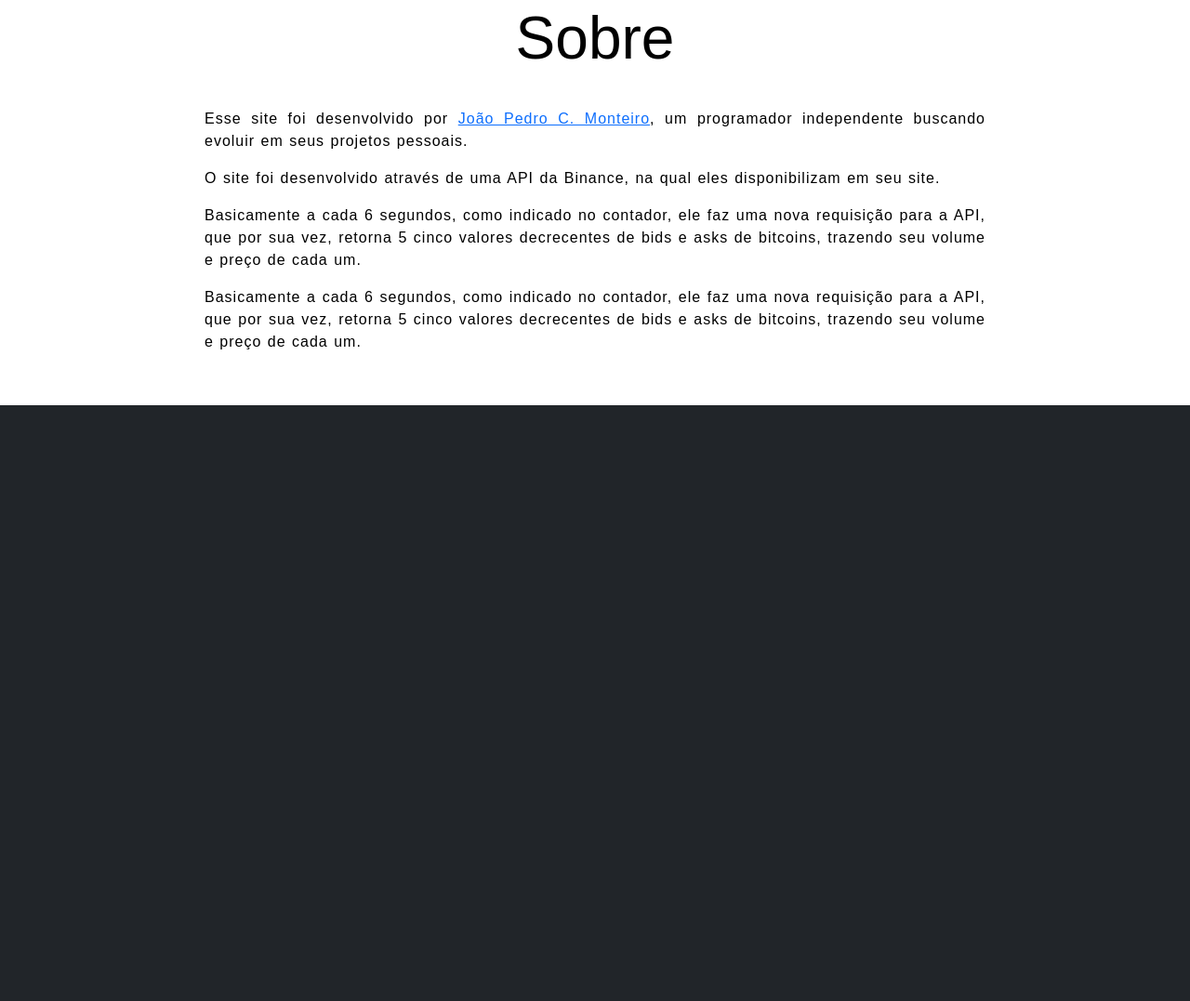
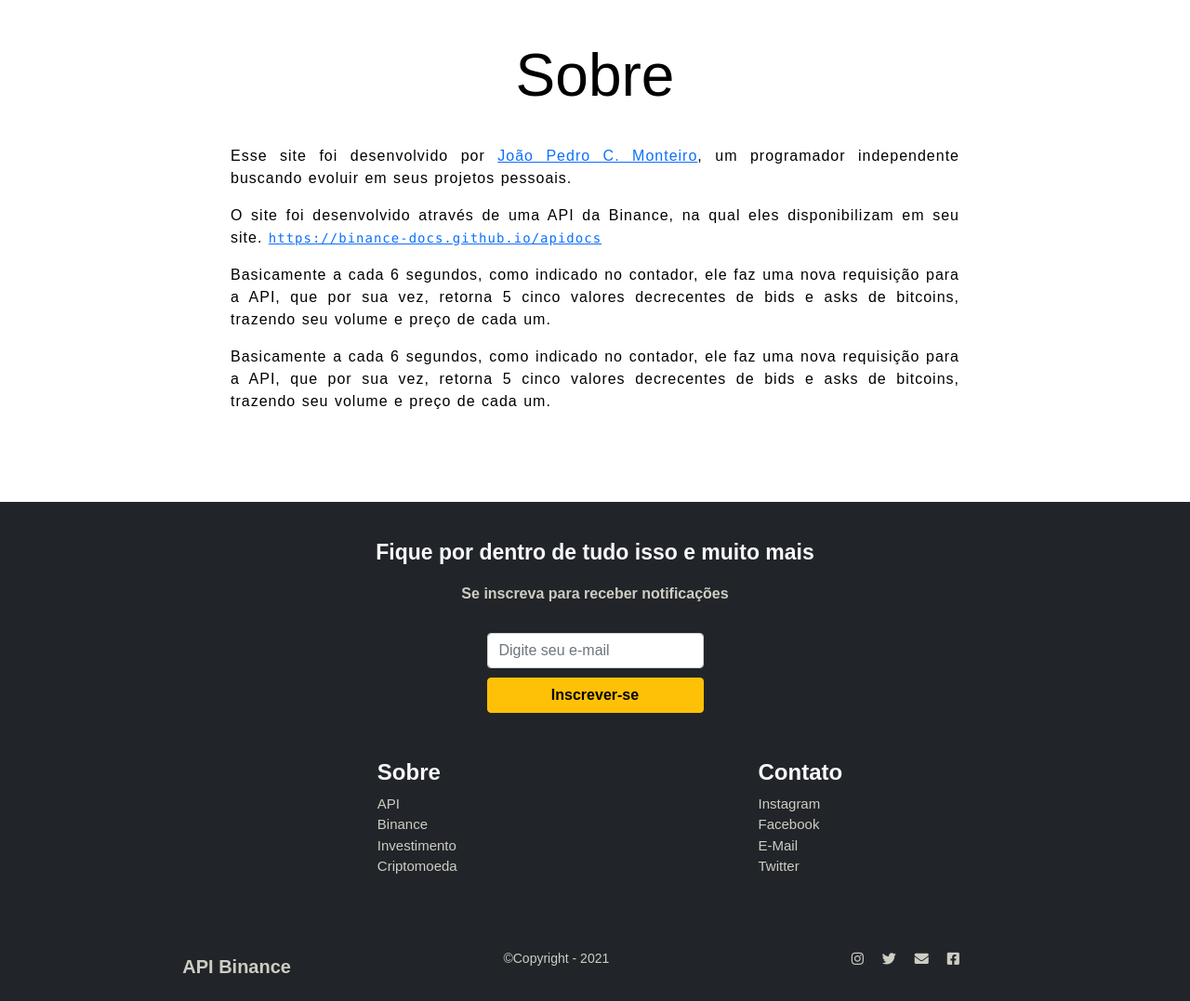
Before and after one commit to Joao-Pedro15/api-binance, a website: page public/index.html in a window 1280 px wide. Shown: the part 724-1801 px from the top of the page at 93% size. Before the commit the page ends 1160 px from the top, so only its background shows below. Drawn offline with nearby package versions, Linux system fonts and the light colour scheme; no server answers.

Commit message:
Finalizando estilização

```diff
--- a/public/css/style.css
+++ b/public/css/style.css
@@ -60,6 +60,29 @@ header{
    font-weight: 600;
 }
 
+.nav-link:hover{
+   color: goldenrod;
+}
+
+.nav-link::after{
+   content: '';
+   position: absolute;
+   left: -1px;
+   bottom: 0px;
+   width: 0%;
+   background: goldenrod;
+   height: 1px;
+   transform: scale(0, 1);
+   transition: transform .3s ease-in-out;
+}
+
+.nav-link:hover::after{
+   background: goldenrod;
+   width: 100% ;
+   transform: scale(1, 1);
+}
+
+
 main{
    position: relative;
    top: 60px;
@@ -71,7 +94,7 @@ main{
    margin-top: 100px;
    background: white;
    color: black;
-   padding: 40px;
+   padding: 80px;
    width: 100%;
    display: flex;
    align-items: center;
@@ -91,3 +114,88 @@ main{
 table{
    box-shadow: 1px 4px 12px #333;
 }
+
+footer{
+   width: 100%;
+   padding: 17px 04px;
+   margin-top: 120px;
+   margin-bottom: 10px;
+}
+
+.form, .info{
+   display: flex;
+   flex-direction: column;
+   align-items: center;
+   justify-content: space-evenly;
+}
+
+.form p{
+   font-size: 23px;
+   font-weight: 700;
+}
+
+.form small{
+   font-size: 16px;
+   font-weight: 600;
+   color: #cdcdc3;
+}
+
+form{
+   margin-top: 30px;
+   display: flex;
+   flex-direction: column;
+   gap: 10px;
+}
+
+.info{
+   flex-direction: row;
+   margin-top: 50px;
+}
+
+.info h5{
+   font-size: 24px;
+   font-weight: 800;
+}
+
+.info li{
+   list-style: none;
+   align-items: flex-start;
+   font-size: 15px;
+   color: #cdcdc3;
+}
+
+.end{
+   width: 100%;
+   display: flex;
+   flex-direction: row;
+   justify-content: space-around;
+   align-items: center;
+   position: relative;
+   bottom: -10px;
+   margin-top: 50px;
+   color: #cdcdc3;
+}
+
+.end p{
+   font-size: 14px;
+}
+
+.midias{
+   width: 200px;
+}
+
+.end .logo{
+   font-size: 20px;
+   font-weight: 600;
+}
+
+.midias ul{
+   display: flex;
+   flex-direction: row;
+   gap: 20px;
+   list-style: none;
+}
+
+.midias i{
+   font-size: 15px;
+}
--- a/public/index.html
+++ b/public/index.html
@@ -5,6 +5,7 @@
     <meta http-equiv="X-UA-Compatible" content="IE=edge">
     <meta name="viewport" content="width=device-width, initial-scale=1.0">
     <link href="https://cdn.jsdelivr.net/npm/bootstrap@5.1.3/dist/css/bootstrap.min.css" rel="stylesheet" integrity="sha384-1BmE4kWBq78iYhFldvKuhfTAU6auU8tT94WrHftjDbrCEXSU1oBoqyl2QvZ6jIW3" crossorigin="anonymous">
+    <link rel="stylesheet" href="https://cdnjs.cloudflare.com/ajax/libs/font-awesome/5.15.0/css/all.min.css" integrity="sha512-BnbUDfEUfV0Slx6TunuB042k9tuKe3xrD6q4mg5Ed72LTgzDIcLPxg6yI2gcMFRyomt+yJJxE+zJwNmxki6/RA==" crossorigin="anonymous" referrerpolicy="no-referrer" />
     <link rel="stylesheet" href="css/style.css">
     <title>teste</title>
 </head>
@@ -19,7 +20,7 @@
                 <ul class="menu">
                     <li><a class="nav-link" href="#">Início</a></li>
                     <li><a class="nav-link" href="#about">Sobre</a></li>
-                    <li><a class="nav-link" href="#">Contato</a></li>
+                    <li><a class="nav-link" href="#footer">Contato</a></li>
                 </ul>
             </nav>
         </div>
@@ -115,7 +116,7 @@
                 Esse site foi desenvolvido por <a href="#">João Pedro C. Monteiro</a>, um programador independente buscando evoluir em seus projetos pessoais.
             </p>
             <p>
-                O site foi desenvolvido através de uma API da Binance, na qual eles disponibilizam em seu site.
+                O site foi desenvolvido através de uma API da Binance, na qual eles disponibilizam em seu site. <a href="https://binance-docs.github.io/apidocs/"><code>https://binance-docs.github.io/apidocs</code></a>
             </p>
             <p>
                 Basicamente a cada 6 segundos, como indicado no contador, ele faz uma nova requisição para a API, que por sua vez, retorna 5 cinco valores decrecentes de bids e asks de bitcoins, trazendo seu volume e preço de cada um.
@@ -127,8 +128,47 @@
     </section>
 
 
-    <footer>
-
+    <footer class="container" id="footer">
+        <div class="form">
+            <p>Fique por dentro de tudo isso e muito mais</p>
+            <small>Se inscreva para receber notificações</small>
+            <form>
+                <input type="text" class="form-control" placeholder="Digite seu e-mail">
+                <button class="btn btn-warning fw-bold">Inscrever-se</button>
+            </form>
+        </div>
+        <div class="info">
+            <div>
+                <ul>
+                    <h5>Sobre</h5>
+                    <li>API</li>
+                    <li>Binance</li>
+                    <li>Investimento</li>
+                    <li>Criptomoeda</li>
+                </ul>
+            </div>
+            <div>
+                <ul>
+                    <h5>Contato</h5>
+                    <li>Instagram</li>
+                    <li>Facebook</li>
+                    <li>E-Mail</li>
+                    <li>Twitter</li>
+                </ul>
+            </div>
+        </div>
+        <div class="end">
+            <div class="logo">API Binance</div>
+            <p>&copy;Copyright - 2021</p>
+            <div class="midias">
+                <ul>
+                    <li><i class="fab fa-instagram"></i></li>
+                    <li><i class="fab fa-twitter"></i></li>
+                    <li><i class="fas fa-envelope"></i></li>
+                    <li><i class="fab fa-facebook-square"></i></li>
+                </ul>
+            </div>
+        </div>
     </footer>
 
 
```
